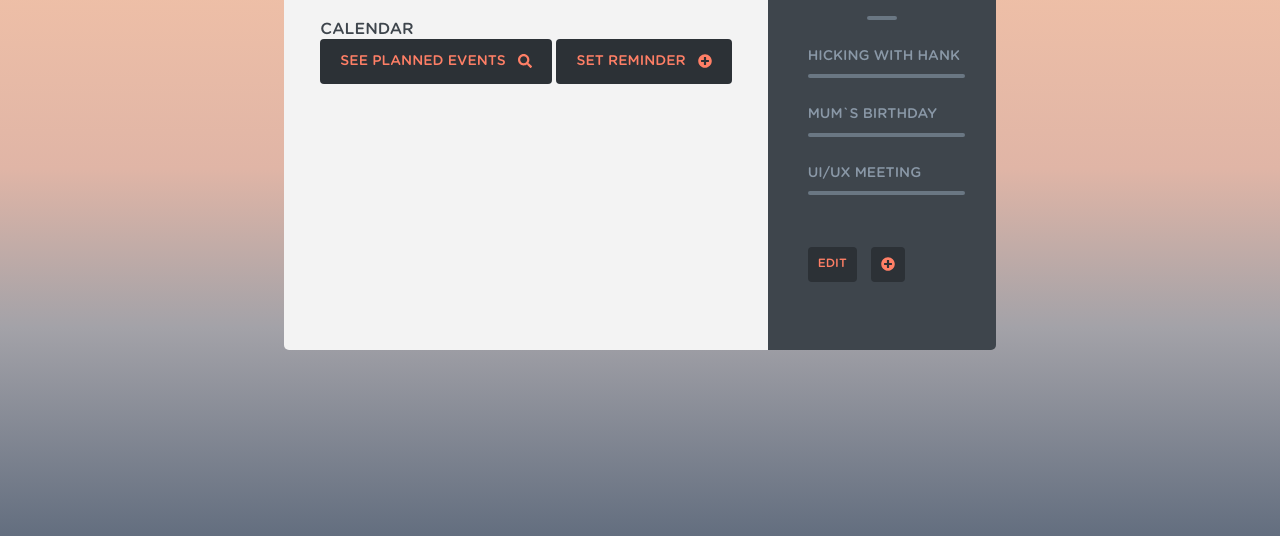
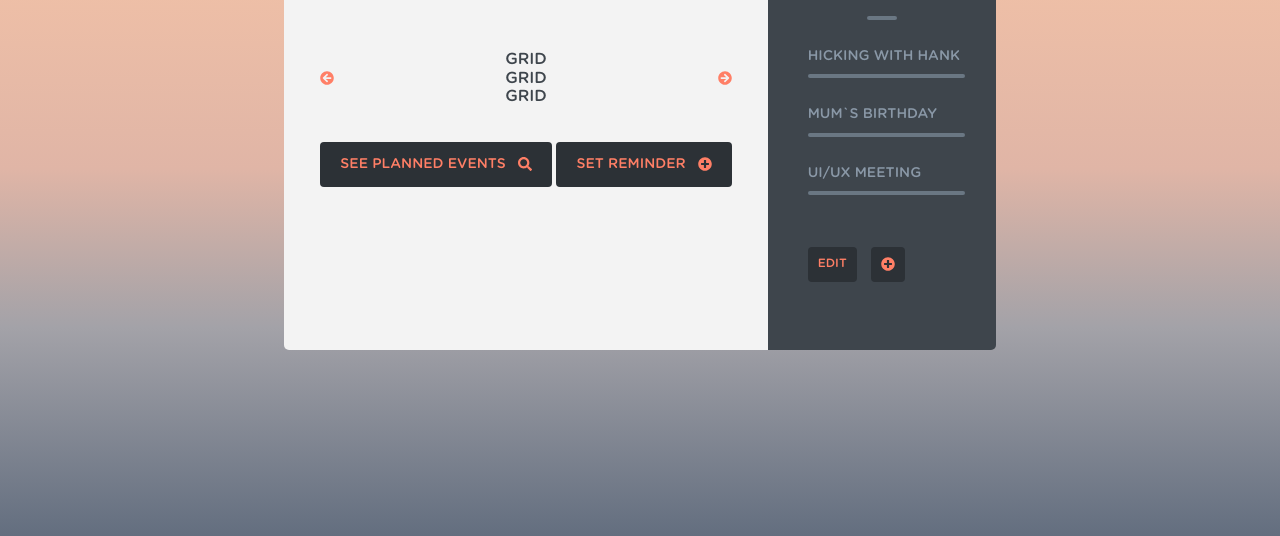
Before and after one commit to anton-marchenko/am.freebie-calendar-template, a website: page index.html in a window 1280 px wide. Shown: the part 264-800 px from the top of the page. Drawn offline with Linux system fonts and the light colour scheme.

Commit message:
Feat: common schedule positioning

```diff
--- a/index.html
+++ b/index.html
@@ -17,7 +17,18 @@
                 <div class="schedule__year schedule__year_type_next">2015</div>
             </div>
             <div class="schedule__content">
-                Calendar
+                <button class="button">
+                    <span class="icon icon_img_arrow-left icon_size_14"></span>
+                </button>
+                <div>
+                    GRID<br>
+                    GRID<br>
+                    GRID<br>
+
+                </div>
+                <button class="button">
+                    <span class="icon icon_img_arrow-right icon_size_14"></span>
+                </button>
             </div>
             <div class="schedule__buttons-panel">
                 <button class="
--- a/scss/style.scss
+++ b/scss/style.scss
@@ -190,8 +190,6 @@
     text-transform: uppercase;
 
     &__header {
-        display: flex;
-        align-items: flex-end;
         padding-bottom: 23px;
     }
 }
@@ -205,6 +203,8 @@
     color: $c-mako;
 
     &__header {
+        display: flex;
+        align-items: flex-end;
         justify-content: space-between;
         padding-left: 32px;
         padding-right: 32px;
@@ -219,6 +219,17 @@
         color: $c-pale-sky;
         font-size: 24px;
     }
+
+    &__content {
+        display: flex;
+        align-items: center;
+        justify-content: space-between;
+        margin-top: 30px;
+    }
+
+    &__buttons-panel {
+        padding-top: 36px;
+    }
 }
 
 /* === / Schedule === */
@@ -231,6 +242,7 @@
 
     &__header {
         display: flex;
+        align-items: flex-end;
         justify-content: center;
         position: relative;
         color: $c-salmon;
```
Also changed, not shown: css/style.css.
